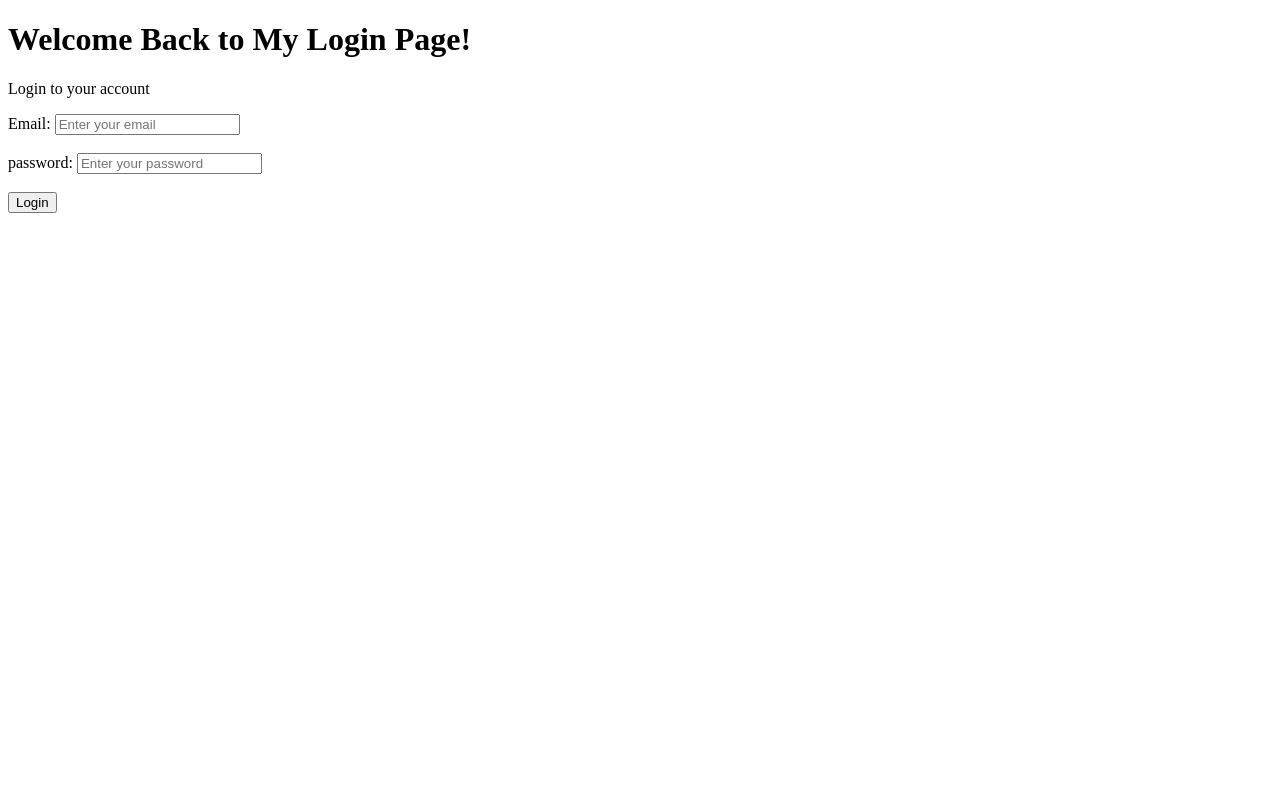
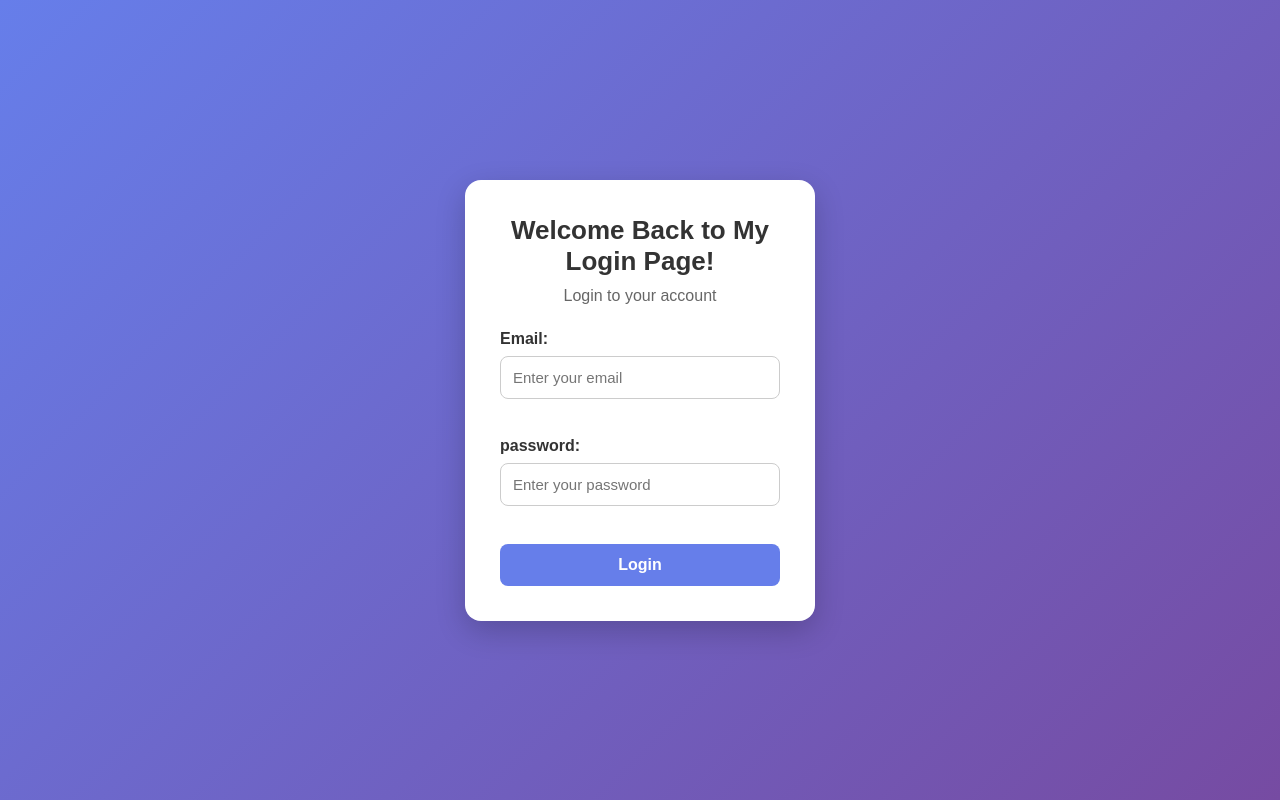
Before and after one commit to 24KQ1A05H7-LOKESH/login-page-practice, a plain HTML site: page index.html in a window 1280 px wide. Drawn offline with Linux system fonts and the light colour scheme.

Commit message:
feat: add modern login page styling

```diff
--- a/index.html
+++ b/index.html
@@ -4,8 +4,10 @@
     <meta charset="UTF-8">
     <meta name="viewport" content="width=device-width, initial-scale=1.0">
     <title>My Login Page</title>
+    <link rel="stylesheet" href="style.css">
 </head>
 <body>
+    <div class="login-container">
     <h1>Welcome Back to My Login Page!</h1>
     <p>Login to your account</p>
 
@@ -21,7 +23,7 @@
         <br><br>
 
         <button type="submit">Login</button>
-
+    </div>
     </form>
 </body>
 </html>
--- /dev/null
+++ b/style.css
@@ -0,0 +1,74 @@
+
+* {
+    margin: 0;
+    padding: 0;
+    box-sizing: border-box;
+}
+
+body {
+    font-family: Arial, sans-serif;
+    min-height: 100vh;
+    display: flex;
+    justify-content: center;
+    align-items: center;
+    background: linear-gradient(135deg, #667eea, #764ba2);
+}
+
+.login-container {
+    background: white;
+    width: 350px;
+    padding: 35px;
+    border-radius: 16px;
+    box-shadow: 0 10px 30px rgba(0, 0, 0, 0.2);
+}
+
+h1 {
+    text-align: center;
+    color: #333;
+    font-size: 26px;
+    margin-bottom: 10px;
+}
+
+p {
+    text-align: center;
+    color: #666;
+    margin-bottom: 25px;
+}
+
+label {
+    display: block;
+    margin-bottom: 8px;
+    color: #333;
+    font-weight: bold;
+}
+
+input {
+    width: 100%;
+    padding: 12px;
+    margin-bottom: 20px;
+    border: 1px solid #ccc;
+    border-radius: 8px;
+    font-size: 15px;
+}
+
+input:focus {
+    outline: none;
+    border-color: #667eea;
+}
+
+button {
+    width: 100%;
+    padding: 12px;
+    background: #667eea;
+    color: white;
+    border: none;
+    border-radius: 8px;
+    font-size: 16px;
+    font-weight: bold;
+    cursor: pointer;
+    transition: background 0.3s;
+}
+
+button:hover {
+    background: #5145cd;
+}
```
